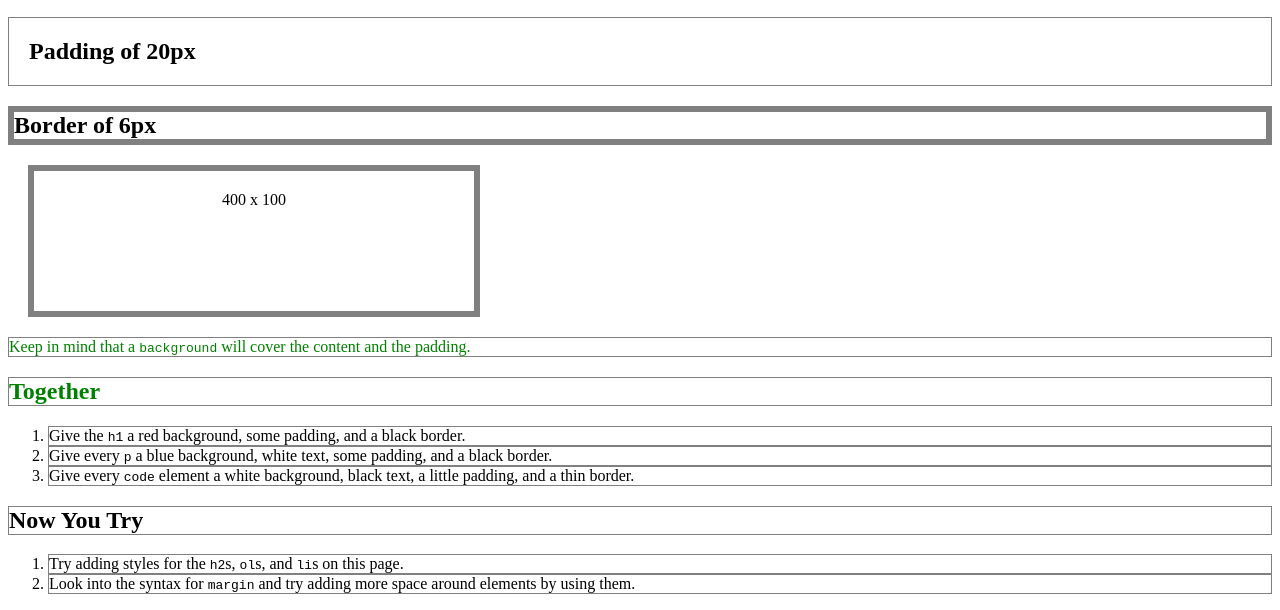
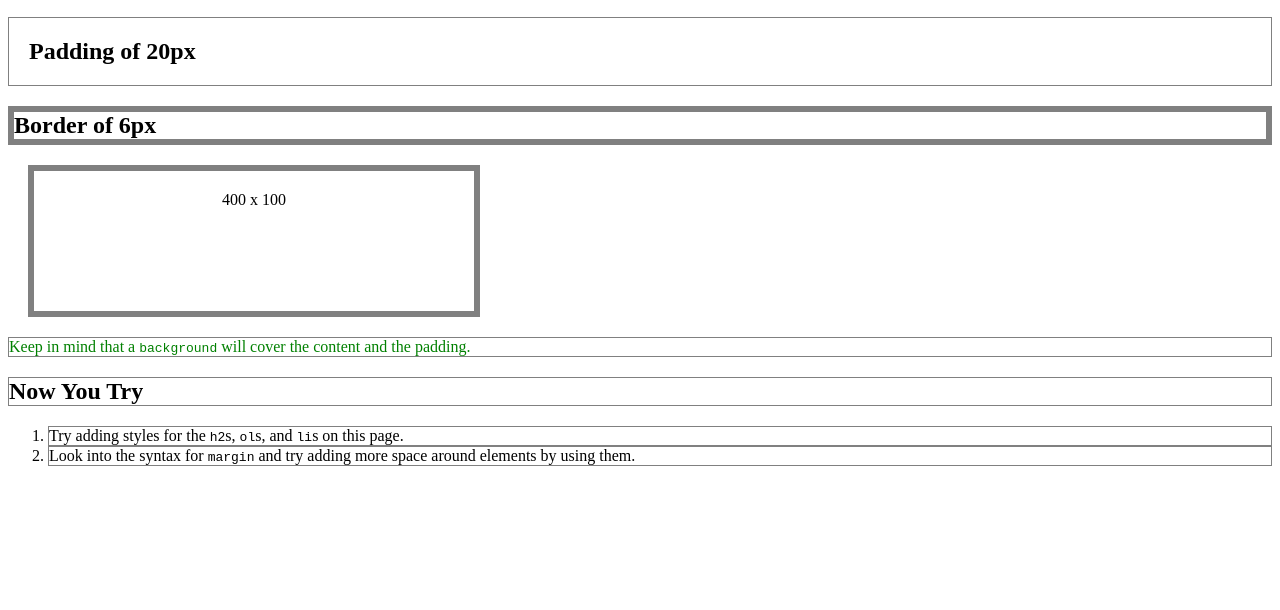
Before and after one commit to NouraKaddoura/FEWD_DT_40_, a plain HTML site: page Week1_Basics/Class2_Layout/1_box_model/index.html in a window 1280 px wide. Shown: the part 831-1441 px from the top of the page. After the commit the page ends 1313 px from the top, so only its background shows below. Drawn offline with Linux system fonts and the light colour scheme.

```diff
--- a/Week1_Basics/Class2_Layout/1_box_model/index.html
+++ b/Week1_Basics/Class2_Layout/1_box_model/index.html
@@ -37,12 +37,12 @@
 
 
 
-  <h2 class="green">Together</h2>
+  <!-- <h2 class="green">Together</h2>
   <ol>
     <li>Give the <code>h1</code> a red background, some padding, and a black border.</li>
     <li>Give every <code>p</code> a blue background, white text, some padding, and a black border.</li>
     <li>Give every <code>code</code> element a white background, black text, a little padding, and a thin border.</li>
-  </ol>
+  </ol> -->
 
 
 
```
Also changed, not shown: Week1_Basics/Class2_Layout/4_website/images/citipix_deliverable.png (added), Week1_Basics/Class2_Layout/4_website/images/relaxr_deliverable.png (added), Week1_Basics/Class2_Layout/4_website/images/startup_matchmaker_deliverable.png (added), 5 other files.
